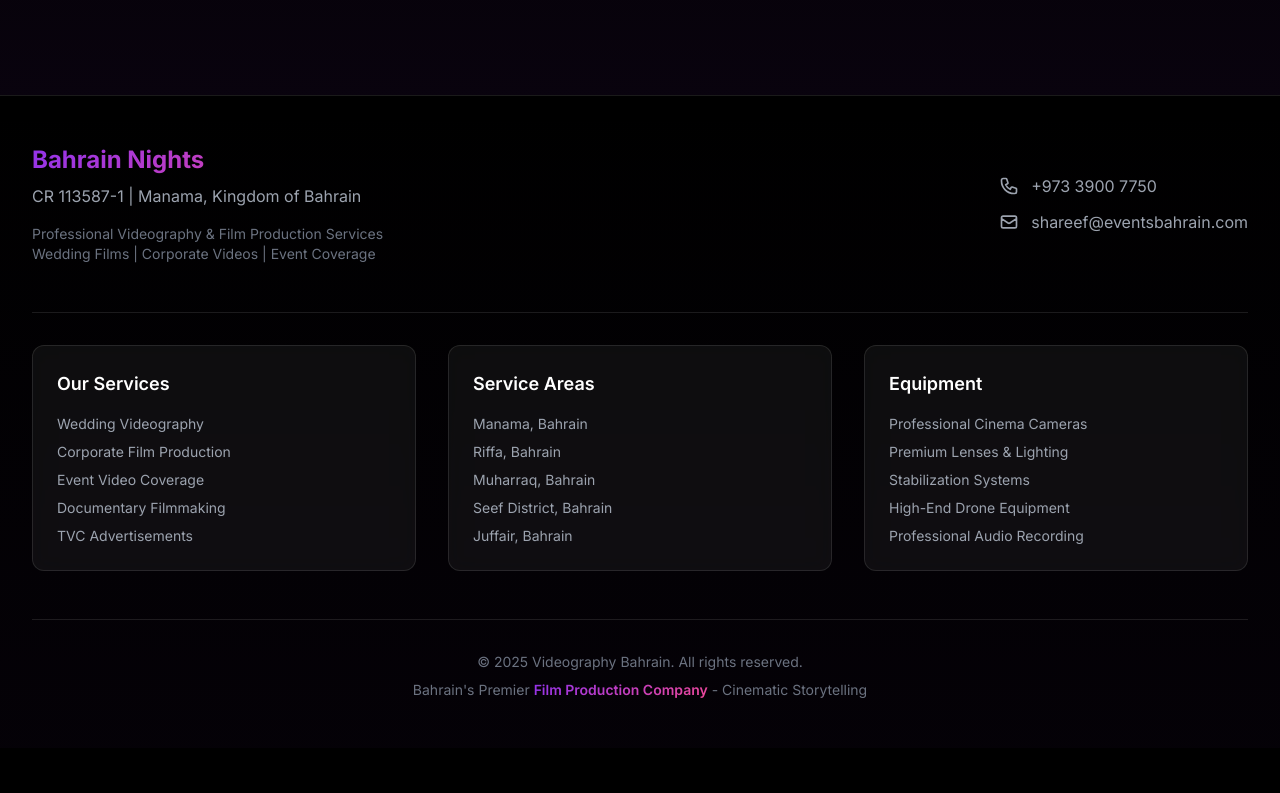
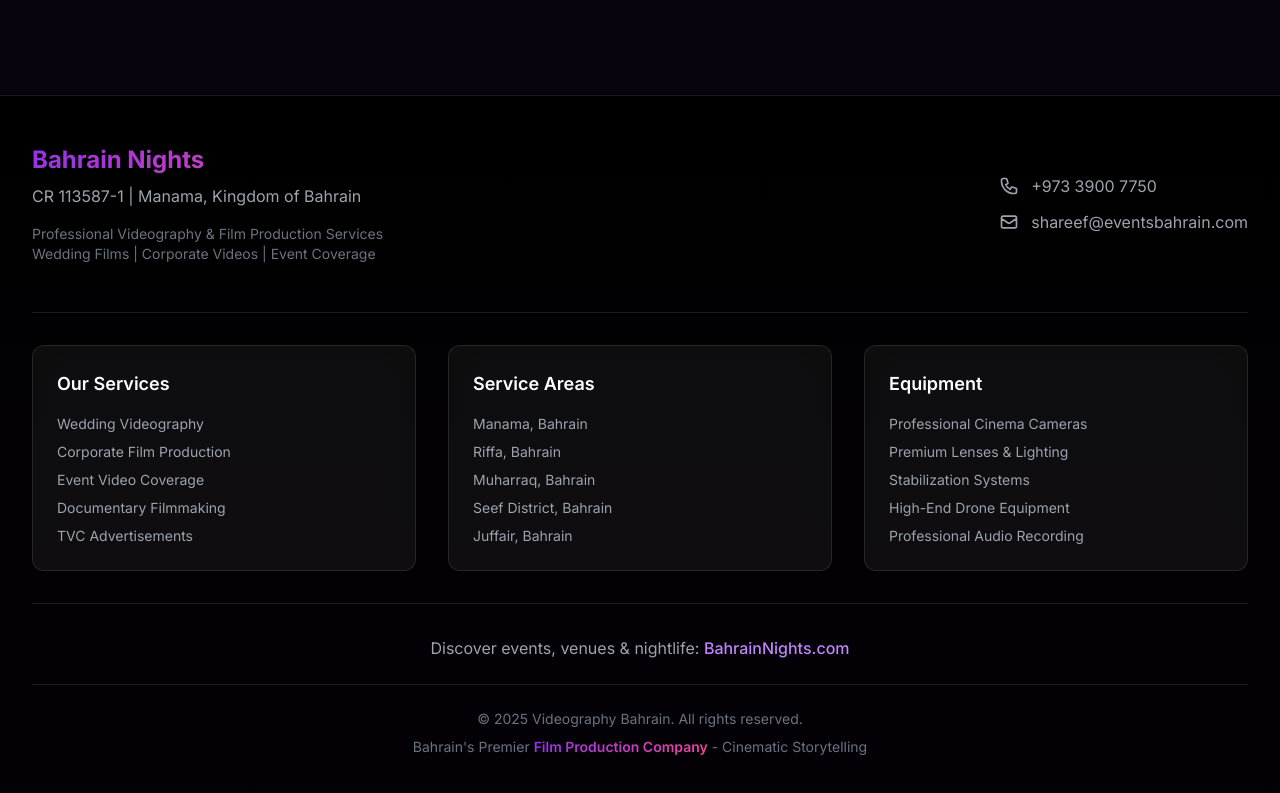
Before and after one commit to shareef6907/videographybahrain, a Next.js app: page / in a window 1280 px wide. Shown: the part 3294-4087 px from the top of the page. Before the commit the page ends 4042 px from the top, so only its background shows below. Built offline with nearby package versions, Linux system fonts and the light colour scheme.

Commit message:
Add BahrainNights link to footer
Added a link to BahrainNights.com for events and nightlife.

```diff
--- a/src/components/footer.tsx
+++ b/src/components/footer.tsx
@@ -66,7 +66,23 @@
           </div>
         </div>
 
-        <div className="mt-12 pt-8 text-center text-sm text-gray-500 border-t border-white/10">
+        {/* BahrainNights Link */}
+        <div className="mt-8 pt-8 text-center border-t border-white/10">
+          <p className="text-gray-400">
+            Discover events, venues & nightlife:{' '}
+            <a
+              href="https://www.bahrainnights.com"
+              target="_blank"
+              rel="noopener noreferrer"
+              className="text-purple-400 hover:text-purple-300 transition-colors font-medium"
+            >
+              BahrainNights.com
+            </a>
+          </p>
+        </div>
+
+        {/* Copyright */}
+        <div className="mt-6 pt-6 text-center text-sm text-gray-500 border-t border-white/10">
           <p>&copy; {new Date().getFullYear()} Videography Bahrain. All rights reserved.</p>
           <p className="mt-2">Bahrain's Premier <span className="gradient-text font-semibold">Film Production Company</span> - Cinematic Storytelling</p>
         </div>
```
